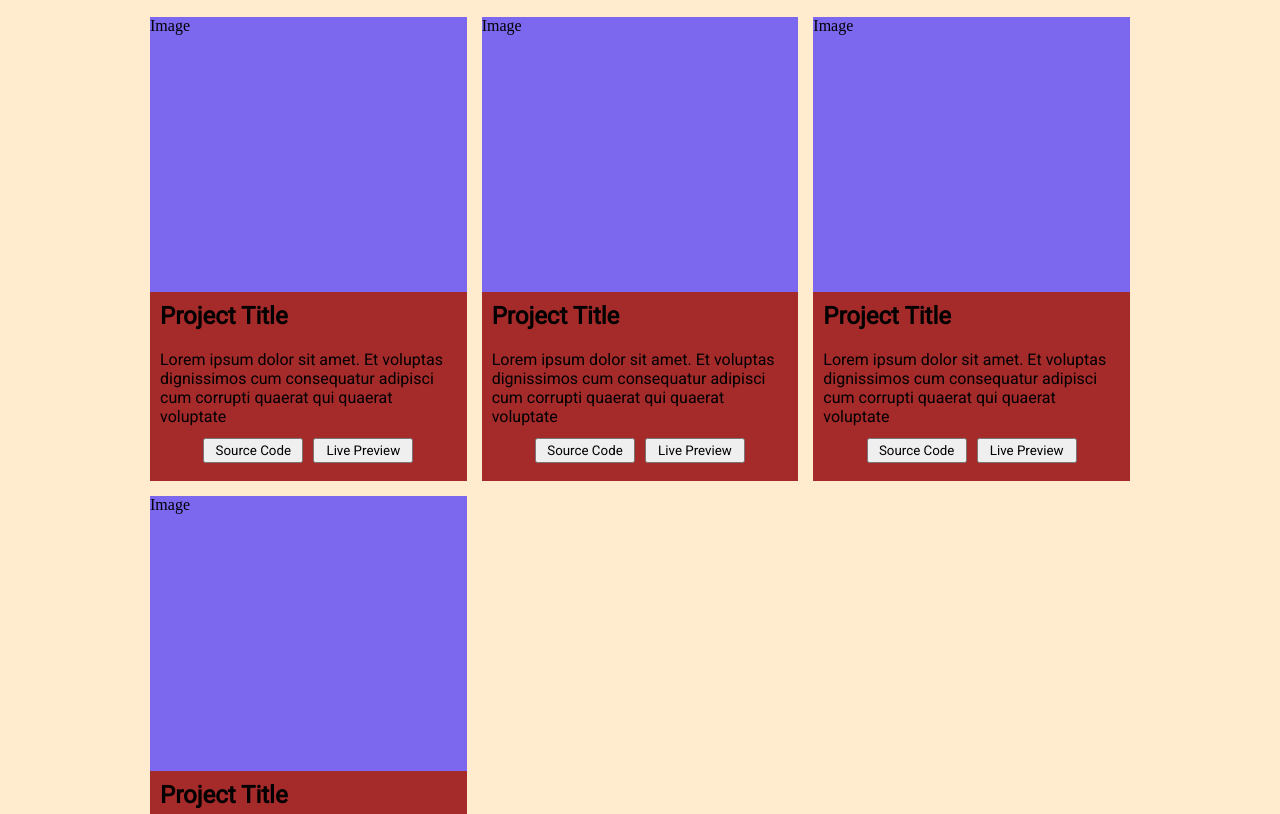
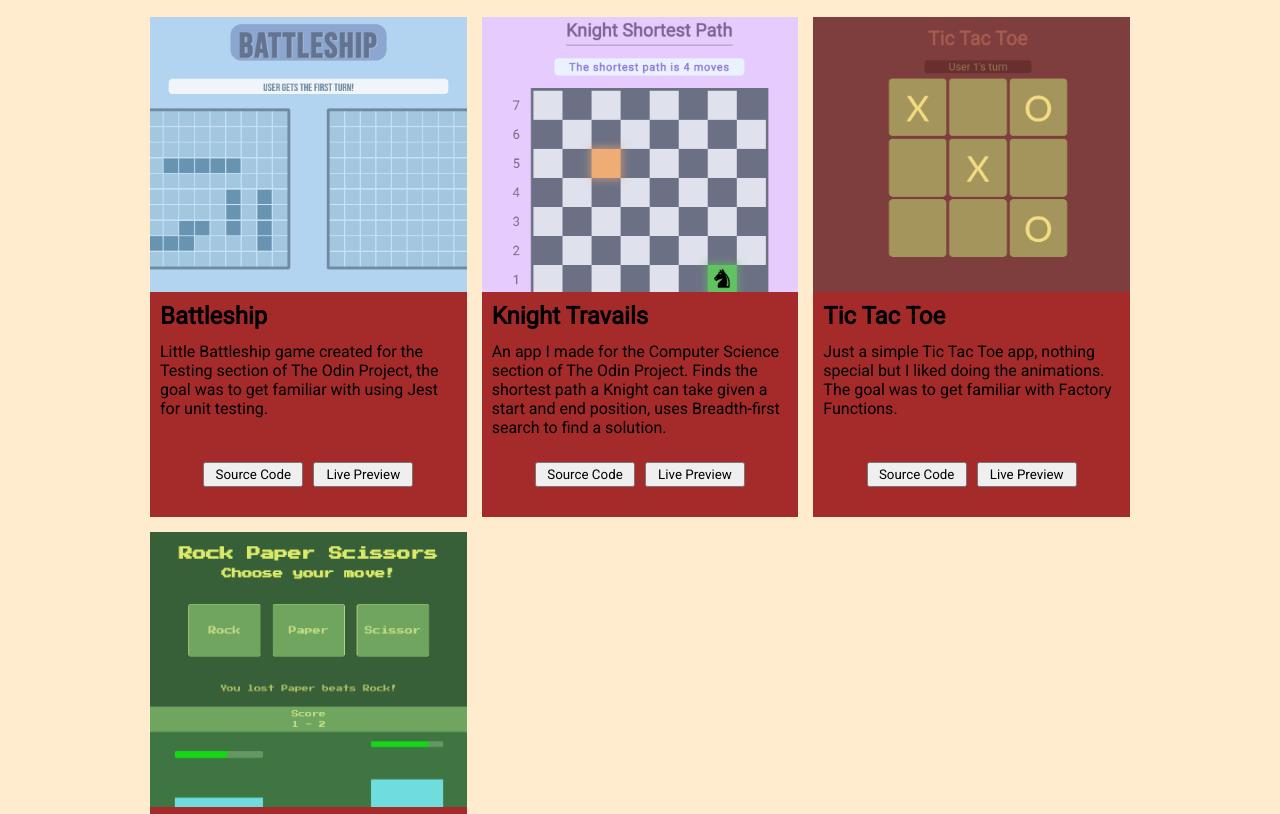
Before and after one commit to nordin05/14-portfolio, a website built with webpack: page dist/index.html in a window 1280 px wide. Shown: the part 530-1344 px from the top of the page. Built offline with nearby package versions, Linux system fonts and the light colour scheme.

Commit message:
Fill in the project items

```diff
--- a/src/Styles/projects.css
+++ b/src/Styles/projects.css
@@ -12,13 +12,40 @@
 
 .projects-container .project .image {
     background-color: mediumslateblue;
+
+    position: relative;
+    overflow: hidden;
     min-height: 275px;
+}
+
+.projects-container .project:nth-of-type(1) img {
+    position: absolute;
+    width: 220%;
+    left: -60%;
+}
+
+.projects-container .project:nth-of-type(2) img {
+    position: absolute;
+    width: 220%;
+    left: -56%;
+}
+
+.projects-container .project:nth-of-type(3) img {
+    position: absolute;
+    width: 240%;
+    left: -68%;
+}
+
+.projects-container .project:nth-of-type(4) img {
+    position: absolute;
+    width: 270%;
+    left: -85%;
 }
 
 .projects-container .project .info {
     display: grid;
     grid-template-columns: 1fr 1fr;
-    grid-template-rows: 30% 50% 20%;
+    grid-template-rows: 40px 100px 1fr;
 
     padding: 10px;
     padding-bottom: 20px;
@@ -64,4 +91,24 @@
     .projects-container {
         grid-template-columns: 1fr;
     }
+
+    .projects-container .project:nth-of-type(1) img {
+        width: 260%;
+        left: -80%;
+    }
+
+    .projects-container .project:nth-of-type(2) img {
+        width: 250%;
+        left: -70%;
+    }
+
+    .projects-container .project:nth-of-type(3) img {
+        width: 350%;
+        left: -125%;
+    }
+
+    .projects-container .project:nth-of-type(4) img {
+        width: 270%;
+        left: -85%;
+    }
 }
```
Also changed, not shown: dist/index.html.
